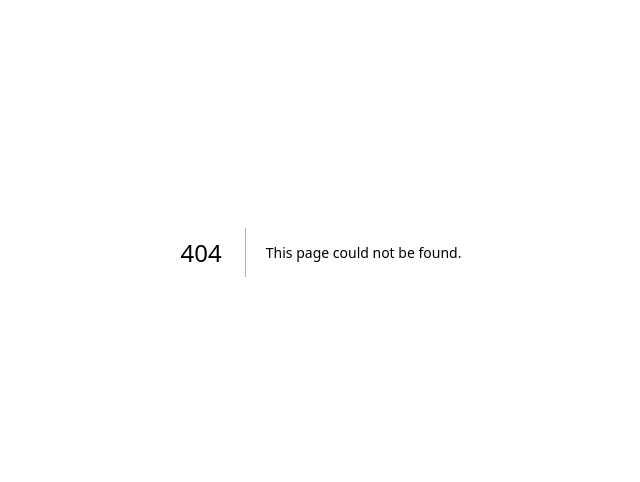
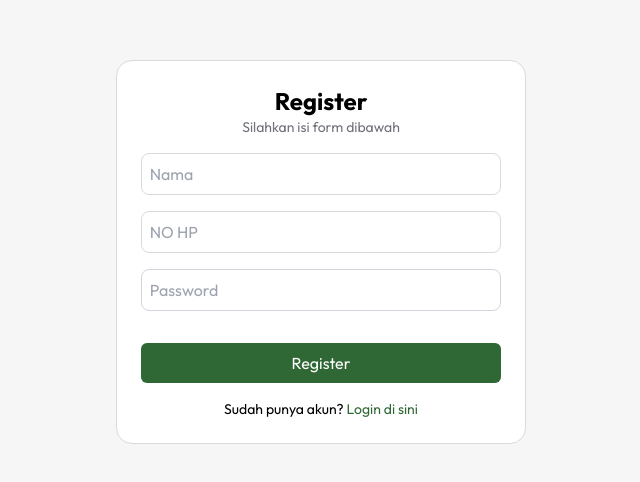
Before and after one commit to SuryaHidayat93/UMKM, a Next.js app: page /Register in a window 1280 px wide. Before the commit this address had no page. Shown: the part 148-630 px from the top of the page, without its empty margins (319-959 px from the left). Built offline with nearby package versions, Linux system fonts and the light colour scheme.

Commit message:
Register (Selesai)

```diff
--- a/src/pages/Login/index.tsx
+++ b/src/pages/Login/index.tsx
@@ -1,4 +1,45 @@
+import React, { useState } from 'react';
+
 export default function Login() {
+    // State untuk nomor HP, password, dan error messages
+    const [phoneNumber, setPhoneNumber] = useState('');
+    const [password, setPassword] = useState('');
+    const [errorMessage, setErrorMessage] = useState('');
+
+    // Dummy data untuk validasi
+    const dummyPhoneNumber = '081234567890';
+    const dummyPassword = 'password123';
+
+    // Fungsi untuk menangani perubahan input NO HP
+    const handlePhoneNumberChange = (e) => {
+        // Menghapus karakter selain angka
+        const value = e.target.value.replace(/\D/g, '');
+        setPhoneNumber(value);
+    };
+
+    // Fungsi untuk menangani login
+    const handleLogin = () => {
+        // Validasi nomor HP (minimal 11 angka dan maksimal 13 angka)
+        if (phoneNumber.length < 11 || phoneNumber.length > 13) {
+            setErrorMessage('Nomor HP Tidak Valid.');
+            return;
+        }
+
+        // Validasi password
+        if (password !== dummyPassword) {
+            setErrorMessage('Password yang Anda masukkan salah.');
+            return;
+        }
+
+        // Jika nomor HP dan password benar
+        if (phoneNumber === dummyPhoneNumber && password === dummyPassword) {
+            alert('Login berhasil!');
+            setErrorMessage(''); // Reset pesan error jika berhasil
+        } else {
+            setErrorMessage('Nomor HP atau sandi salah.');
+        }
+    };
+
     return (
         <div className="h-screen bg-unik2 items-center justify-center flex">
             <div className="flex flex-col bg-white items-center rounded-2xl w-2/6 border gap-4 border-abu2 p-6">
@@ -7,17 +48,37 @@ export default function Login() {
                     <p className="text-abu text-sm">Masuk ke akun anda</p>
                 </div>
                 <div className="w-full flex items-center flex-col">
-                    <input type="email" placeholder="NO HP" className="border border-gray-300 w-full rounded-lg p-2 mb-4" />
-                    <input type="password" placeholder="Password" className="border w-full border-gray-300 rounded-lg p-2 mb-4" />
+                    <input
+                        type="text"
+                        inputMode="numeric"
+                        pattern="[0-9]*"
+                        placeholder="NO HP"
+                        className="border text-black border-gray-300 w-full rounded-lg p-2 mb-4"
+                        value={phoneNumber}
+                        onChange={handlePhoneNumberChange}
+                    />
+                    <input
+                        type="password"
+                        placeholder="Password"
+                        className="border text-black w-full border-gray-300 rounded-lg p-2 mb-4"
+                        value={password}
+                        onChange={(e) => setPassword(e.target.value)}
+                    />
                 </div>
-                <button className="bg-unik text-white py-2 px-4 w-full rounded-md">Login</button>
+                <button
+                    className="bg-unik text-white py-2 px-4 w-full rounded-md"
+                    onClick={handleLogin}
+                >
+                    Login
+                </button>
+                {errorMessage && (
+                    <div className="text-red-500 text-sm mt-2">{errorMessage}</div>
+                )}
                 <div className="w-full flex flex-col items-center">
                     <button className="text-unik font-medium text-sm">Lupa Password?</button>
-                    <div className="text-black text-sm ">Belum Punya Akun? <button className="text-unik">Daftar di sini</button></div>
+                    <div className="text-black text-sm">Belum Punya Akun? <button className="text-unik">Daftar di sini</button></div>
                 </div>
             </div>
         </div>
-
-
-    )
+    );
 }
--- /dev/null
+++ b/src/pages/Register/index.tsx
@@ -0,0 +1,101 @@
+import { useState } from "react";
+
+export default function Register() {
+    // State untuk menyimpan input dari pengguna
+    const [nama, setNama] = useState("");
+    const [noHp, setNoHp] = useState("");
+    const [password, setPassword] = useState("");
+
+    // State untuk menampilkan modal dan pesan error
+    const [isModalOpen, setIsModalOpen] = useState(false);
+    const [modalMessage, setModalMessage] = useState("");
+
+    // Fungsi validasi ketika tombol Register ditekan
+    const handleRegister = () => {
+        // Validasi apakah semua field sudah diisi
+        if (!nama || !noHp || !password) {
+            setModalMessage("Semua field harus diisi");
+            setIsModalOpen(true); // Buka modal dengan pesan kesalahan
+            return;
+        }
+
+        // Validasi nomor HP (minimal 10 angka)
+        if (noHp.length < 11) {
+            setModalMessage("Nomor HP tidak valid");
+            setIsModalOpen(true); // Buka modal dengan pesan kesalahan
+            return;
+        }
+
+        // Jika validasi lolos
+        setModalMessage("Registrasi berhasil!");
+        setIsModalOpen(true); // Buka modal dengan pesan sukses
+    };
+
+    // Fungsi untuk menutup modal
+    const closeModal = () => {
+        setIsModalOpen(false);
+    };
+
+    return (
+        <div className="h-screen bg-primary p-6 items-center justify-center flex">
+            <div className="flex flex-col w-full bg-white items-center rounded-2xl md:w-2/6 border gap-4 border-abu2 p-6">
+                <div className="flex flex-col items-center">
+                    <h1 className="text-2xl font-bold text-black">Register</h1>
+                    <p className="text-abu text-sm">Silahkan isi form dibawah</p>
+                </div>
+                <div className="w-full flex items-center flex-col">
+                    <input
+                        type="text"
+                        placeholder="Nama"
+                        className="border text-black border-abu2 w-full rounded-lg p-2 mb-4"
+                        value={nama}
+                        required
+                        onChange={(e) => setNama(e.target.value)} // Update state nama
+                    />
+                    <input
+                        type="tel"
+                        placeholder="NO HP"
+                        className="border text-black border-abu2 w-full rounded-lg p-2 mb-4"
+                        maxLength={13}
+                        minLength={11}
+                        value={noHp}
+                        required
+                        autoComplete="tel"
+                        onChange={(e) => setNoHp(e.target.value.replace(/[^0-9]/g, ''))} // Hanya angka yang bisa diinput
+                    />
+                    <input
+                        type="password"
+                        placeholder="Password"
+                        className="border text-black w-full border-gray-300 rounded-lg p-2 mb-4"
+                        value={password}
+                        required
+                        onChange={(e) => setPassword(e.target.value)} // Update state password
+                    />
+                </div>
+                <button
+                    className="bg-unik text-white py-2 px-4 w-full rounded-md"
+                    onClick={handleRegister}
+                >
+                    Register
+                </button>
+                <div className="text-black text-sm">Sudah punya akun? <button className="text-unik">Login di sini</button></div>
+            </div>
+
+            {/* Modal */}
+            {isModalOpen && (
+                <div className="fixed inset-0 flex items-center justify-center bg-black bg-opacity-50">
+                    <div className="bg-white rounded-lg p-6 animate-popup max-w-sm w-full">
+                        <h2 className="text-lg font-semibold mb-4 text-black">Informasi</h2>
+                        <p className="text-black">{modalMessage}</p>
+                        <button
+                            className="mt-4 bg-unik text-white py-2 px-4 rounded-md"
+                            onClick={closeModal}
+                        >
+                            Tutup
+                        </button>
+                    </div>
+                </div>
+            )}
+        </div>
+    );
+}
```
